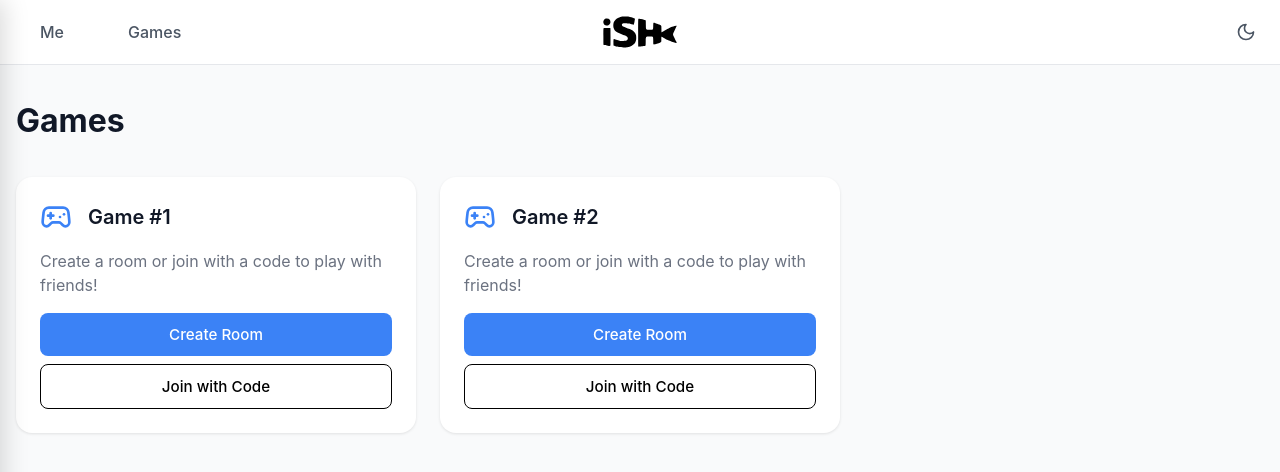
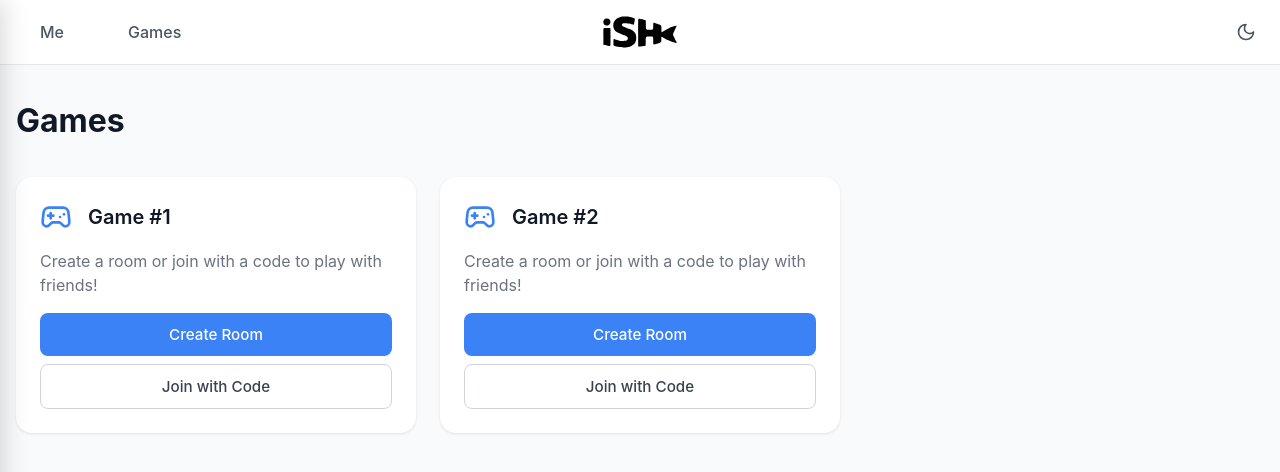
Before and after one commit to ishfish-net/core, a React (Vite) app: page / in a window 1280 px wide. Shown: the top 472 px of the page. Built offline with nearby package versions, Linux system fonts and the light colour scheme.

Commit message:
Fixing light mode for game cards

```diff
--- a/src/client/components/GameCard.css
+++ b/src/client/components/GameCard.css
@@ -91,3 +91,21 @@
   background-color: transparent;
   border: 1px solid;
 }
+
+.light .game-btn-secondary {
+  border-color: #d1d5db;
+  color: #374151;
+}
+
+.dark .game-btn-secondary {
+  border-color: #4b5563;
+  color: #d1d5db;
+}
+
+.light .game-btn-secondary:hover {
+  background-color: #f3f4f6;
+}
+
+.dark .game-btn-secondary:hover {
+  background-color: #374151;
+}
```
